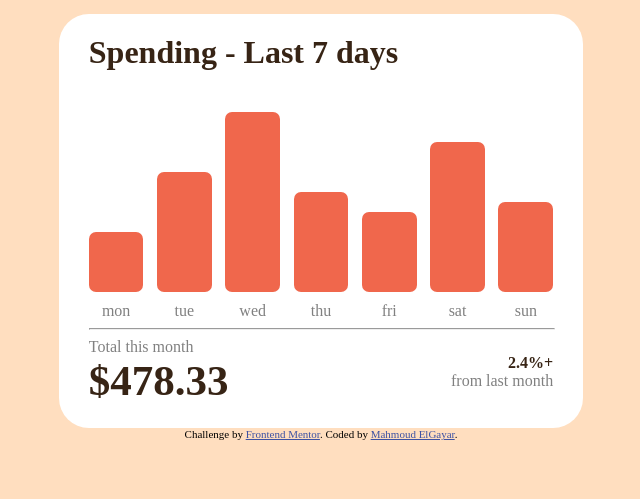
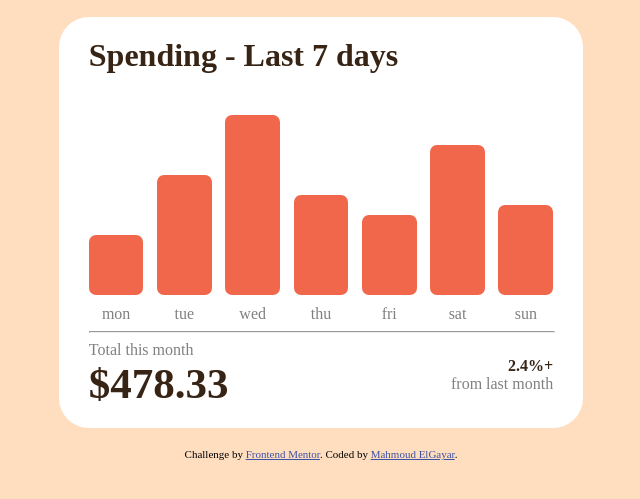
Before and after one commit to MahmoudElGayar/Expenses-Chart, a plain HTML site: page index.html in a window 1280 px wide. Shown: the part 131-630 px from the top of the page, without its empty margins (319-959 px from the left). Drawn offline with Linux system fonts and the light colour scheme.

Commit message:
Update index.html

```diff
--- a/index.html
+++ b/index.html
@@ -18,6 +18,7 @@
 		<!-- Feel free to remove these styles or customise in your own stylesheet 👍 -->
 		<style>
 			.attribution {
+				margin-top: 20px;
 				font-size: 11px;
 				text-align: center;
 			}
@@ -27,7 +28,7 @@
 		</style>
 	</head>
 	<body>
-		<div class="container">
+		<div style="align-items: center; !important" class="container">
 			<div class="container-2">
 				<div class="header">
 					<div><span>My balance</span> $921.48</div>
```
